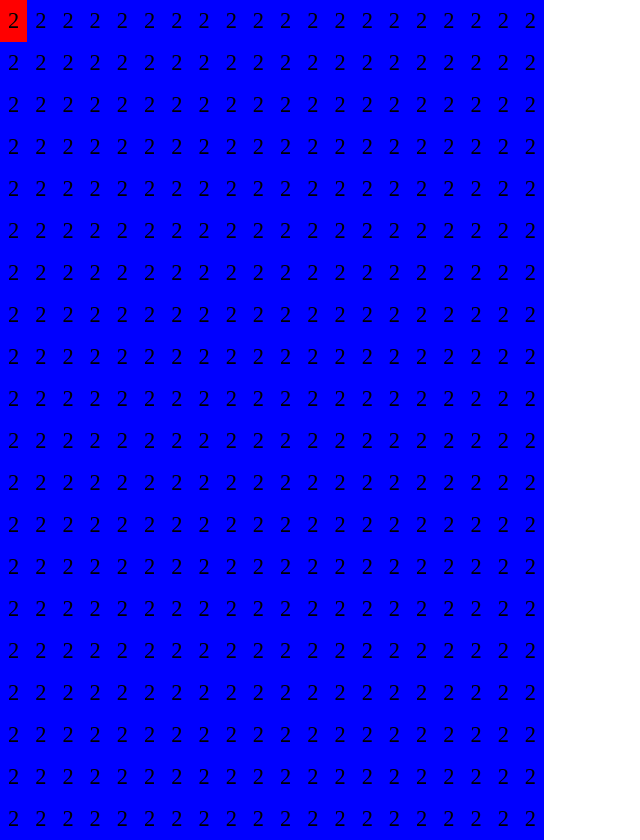
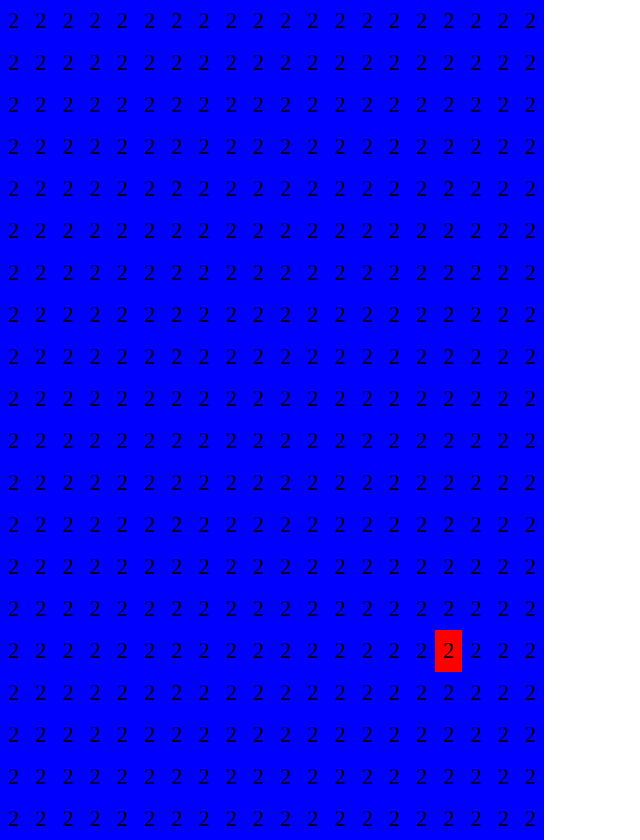
Before and after one commit to denicad1/snakey, a plain HTML site: page index.html in a window 1280 px wide. Shown: the whole page, without its empty margins (0-640 px from the left). Drawn offline with Linux system fonts and the light colour scheme.

Commit message:
able to select specific cell. need to create eventlistners for keypress

```diff
--- a/index.html
+++ b/index.html
@@ -14,7 +14,7 @@
 </head>
 
 <body>
-    <table class="board">
+    <table class="board" id='game'>
 
     </table>
 
--- a/test.js
+++ b/test.js
@@ -16,8 +16,8 @@ const boardCreation=function(){
 };
 boardCreation();
 const snake = {
-    head: [20, 1],
+    head: [15, 16],
 
 };
-console.log(document.querySelector(`.tr-${snake.head[0]}`));
-document.querySelector(`.td-${snake.head[0]}`).classList.add(`taken`);
+
+document.getElementById('game').rows[snake.head[0]].cells[snake.head[1]].classList.add('taken');
```
